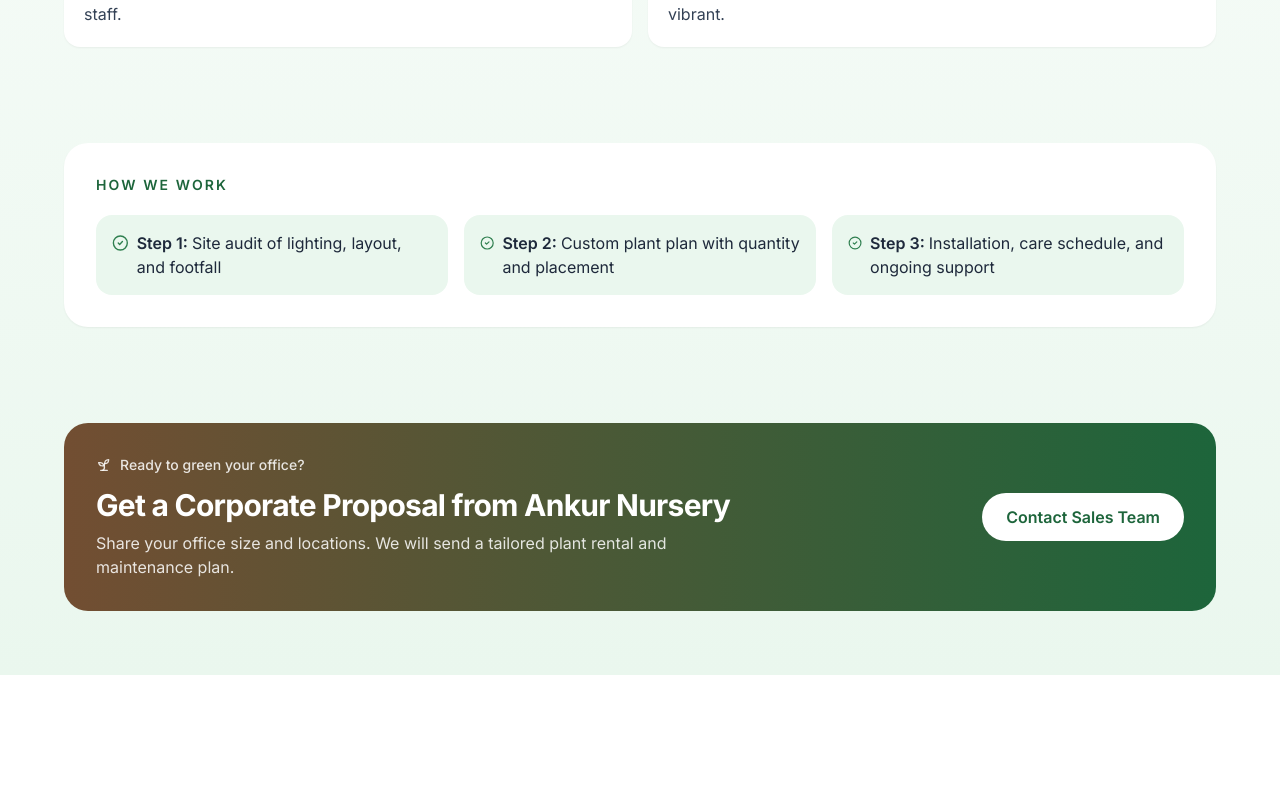
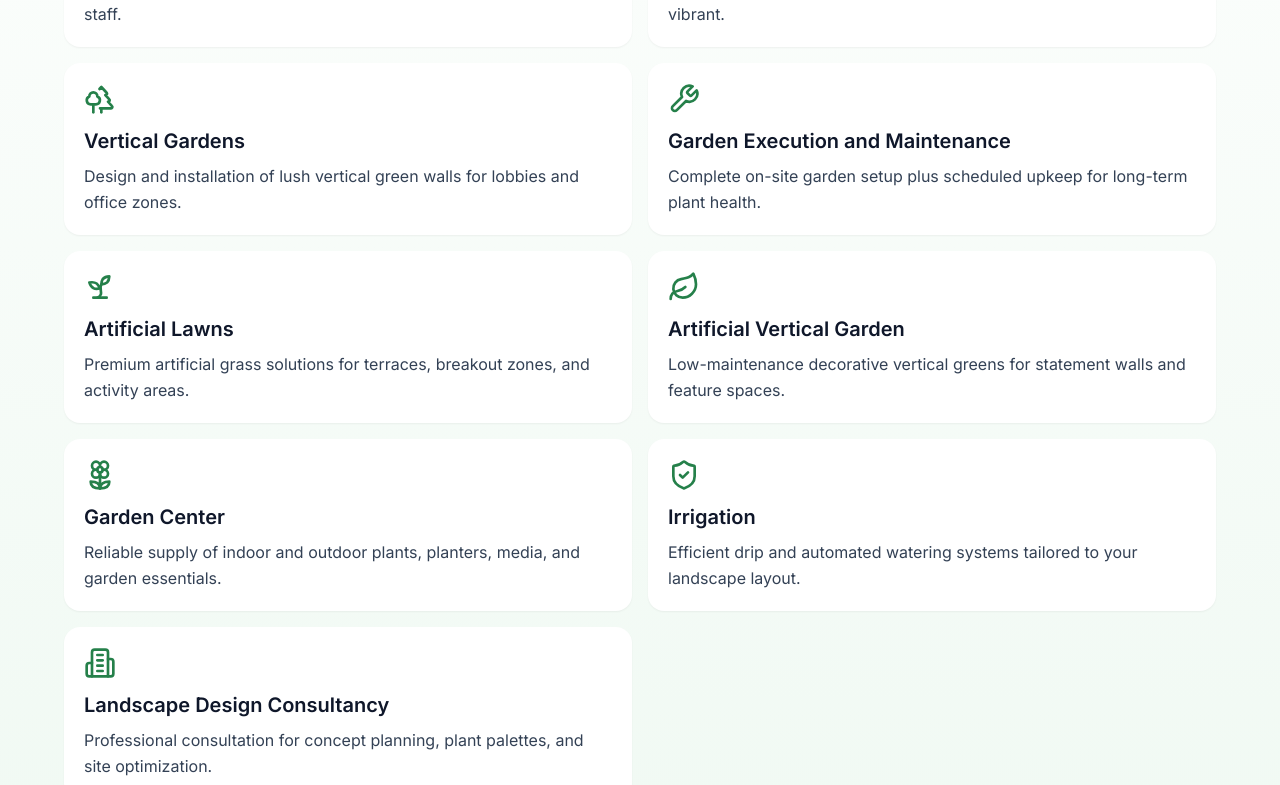
Before and after one commit to rishi-via/nurseryWebsite, a React (Vite) app: page / in a window 1280 px wide. Shown: the part 2389-3174 px from the top of the page. Before the commit the page ends 3064 px from the top, so only its background shows below. Built offline with nearby package versions, Linux system fonts and the light colour scheme.

Commit message:
Add additional landscaping and garden services

```diff
--- a/src/App.jsx
+++ b/src/App.jsx
@@ -95,6 +95,41 @@
     title: 'Seasonal Refresh',
     description: 'Quarterly plant rotation to keep your office aesthetics fresh and vibrant.',
     Icon: Flower2,
+  },
+  {
+    title: 'Vertical Gardens',
+    description: 'Design and installation of lush vertical green walls for lobbies and office zones.',
+    Icon: Trees,
+  },
+  {
+    title: 'Garden Execution and Maintenance',
+    description: 'Complete on-site garden setup plus scheduled upkeep for long-term plant health.',
+    Icon: Wrench,
+  },
+  {
+    title: 'Artificial Lawns',
+    description: 'Premium artificial grass solutions for terraces, breakout zones, and activity areas.',
+    Icon: Sprout,
+  },
+  {
+    title: 'Artificial Vertical Garden',
+    description: 'Low-maintenance decorative vertical greens for statement walls and feature spaces.',
+    Icon: Leaf,
+  },
+  {
+    title: 'Garden Center',
+    description: 'Reliable supply of indoor and outdoor plants, planters, media, and garden essentials.',
+    Icon: Flower2,
+  },
+  {
+    title: 'Irrigation',
+    description: 'Efficient drip and automated watering systems tailored to your landscape layout.',
+    Icon: ShieldCheck,
+  },
+  {
+    title: 'Landscape Design Consultancy',
+    description: 'Professional consultation for concept planning, plant palettes, and site optimization.',
+    Icon: Building2,
   },
 ];
 
```
